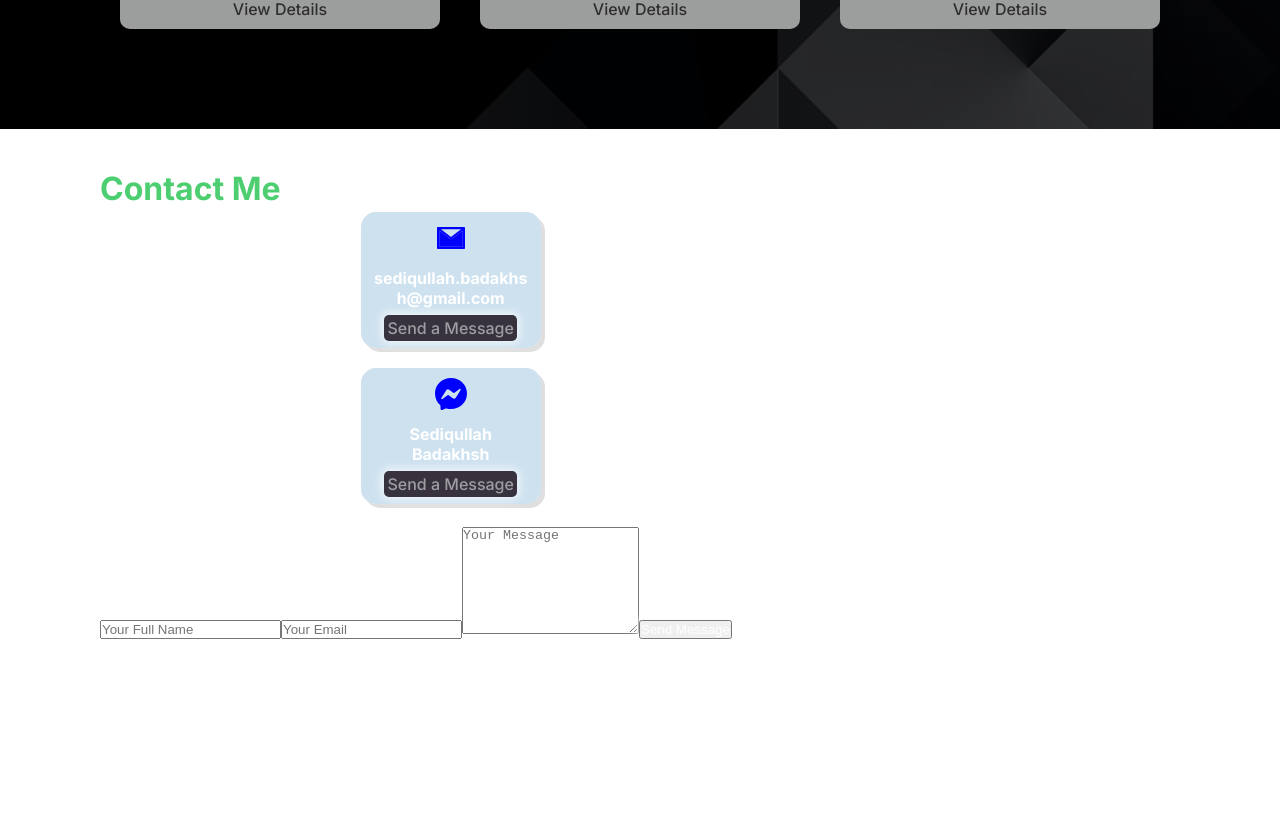
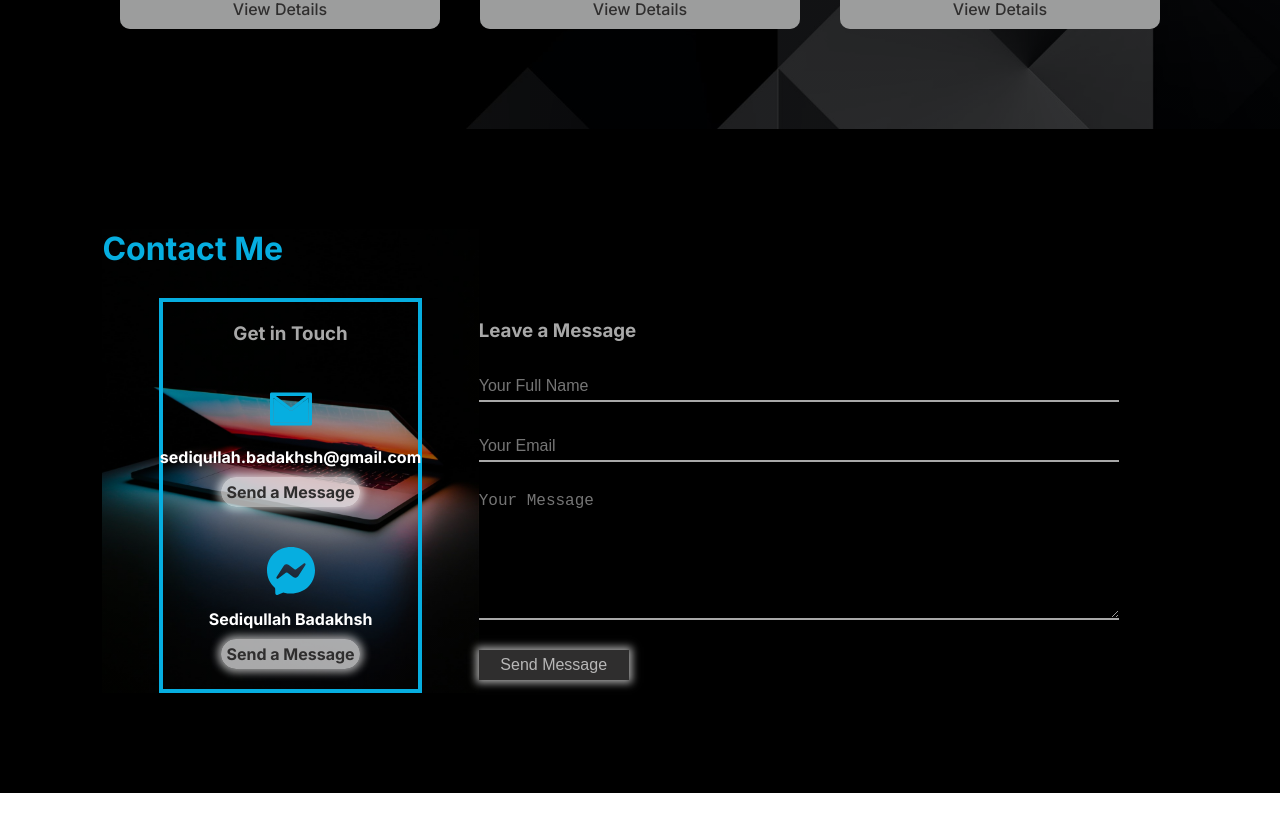
Before and after one commit to sediqullahbadakhsh/badakhsh-portfolio, a React (Create React App) app: page / in a window 1280 px wide. Shown: the part 2560-3373 px from the top of the page. Before the commit the page ends 3349 px from the top, so only its background shows below. Built offline with nearby package versions, Linux system fonts and the light colour scheme.

Commit message:
update conact style

```diff
--- a/src/components/contact/Contact.scss
+++ b/src/components/contact/Contact.scss
@@ -1,83 +1,89 @@
 @import "../../App.scss";
 .contact-container {
+  background-color: $black;
   width: 100%;
-  min-height: 80vh;
+  padding: 100px 8%;
   display: flex;
-  flex-direction: column;
-  padding: 40px 100px;
-  h2 {
-    padding-bottom: 30px;
-    color: $green;
-    font-size: 2rem;
-  }
+
   .contact-details {
+    background-image: linear-gradient(rgba(0, 0, 0, 0.3), rgba(0, 0, 0, 0.3)),
+      url("../../assets/bgImage/contactbg.jpg");
+    background-position: center;
+    background-size: cover;
+    background-repeat: no-repeat;
+    width: 35%;
     display: flex;
-    gap: 80px;
-    align-items: flex-start;
+    flex-direction: column;
+    h2 {
+      padding-bottom: 30px;
+    }
     .contact-options {
+      align-self: center;
+      width: 70%;
+
+      border: 4px solid $blue;
       display: flex;
       flex-direction: column;
-      gap: 20px;
+      align-items: center;
+      padding: 20px;
+      gap: 40px;
+      h3 {
+        color: $whiteOpacity;
+      }
       .contact-option {
-        background: #b4d2e7a9;
-        -webkit-backdrop-filter: blur(15px);
-        backdrop-filter: blur(10px);
-        box-shadow: 4px 4px #5353532f;
-        border-radius: 15px;
-        width: 180px;
+        text-align: center;
+        display: flex;
         align-items: center;
-        text-align: center;
-        padding: 10px;
-        word-wrap: break-word;
-        h4 > svg {
-          fill: blue;
-          font-size: 2rem;
+        flex-direction: column;
+        gap: 10px;
+        svg {
+          fill: $blue;
+          font-size: 3rem;
         }
-        .title {
-          padding: 10px 0;
-        }
-
         a {
-          background-color: $coffee;
-          color: $blush;
-          padding: 3px;
-          border-radius: 5px;
-        }
-        a:hover {
-          background-color: $green;
-          color: $coffee;
+          height: 30px;
+          padding: 5px;
+          background-color: $whiteOpacity;
+          color: $gray;
+          font-weight: 700;
+          border-radius: 30px;
         }
       }
-      .contact-option:hover {
-        background: #b4d2e73d;
-        -webkit-backdrop-filter: blur(5px);
-        backdrop-filter: blur(5px);
-      }
+    }
+  }
+  .contact-form {
+    padding-top: 90px;
+    display: flex;
+    flex-direction: column;
+    align-items: flex-start;
+    gap: 30px;
+    h3 {
+      color: $whiteOpacity;
     }
     form {
       display: flex;
       flex-direction: column;
-      gap: 20px;
+      gap: 30px;
+      width: 50vw;
       input,
       textarea {
+        background-color: black;
+        border-top: none;
+        border-left: none;
+        border-right: none;
+        border-bottom: 2px solid $whiteOpacity;
         font-size: 1rem;
-        width: 900px;
-        border-radius: 5px;
-        border: none;
-        padding: 5px;
-        background-color: $blue;
       }
       input {
-        height: 40px;
+        height: 30px;
       }
-
       button {
-        width: 120px;
-        padding: 5px;
-        background-color: $green;
+        height: 30px;
+        width: 150px;
+        color: $whiteOpacity;
+        background-color: $gray;
         border: none;
         cursor: pointer;
-        border-radius: 5px;
         font-size: 1rem;
       }
     }
```
